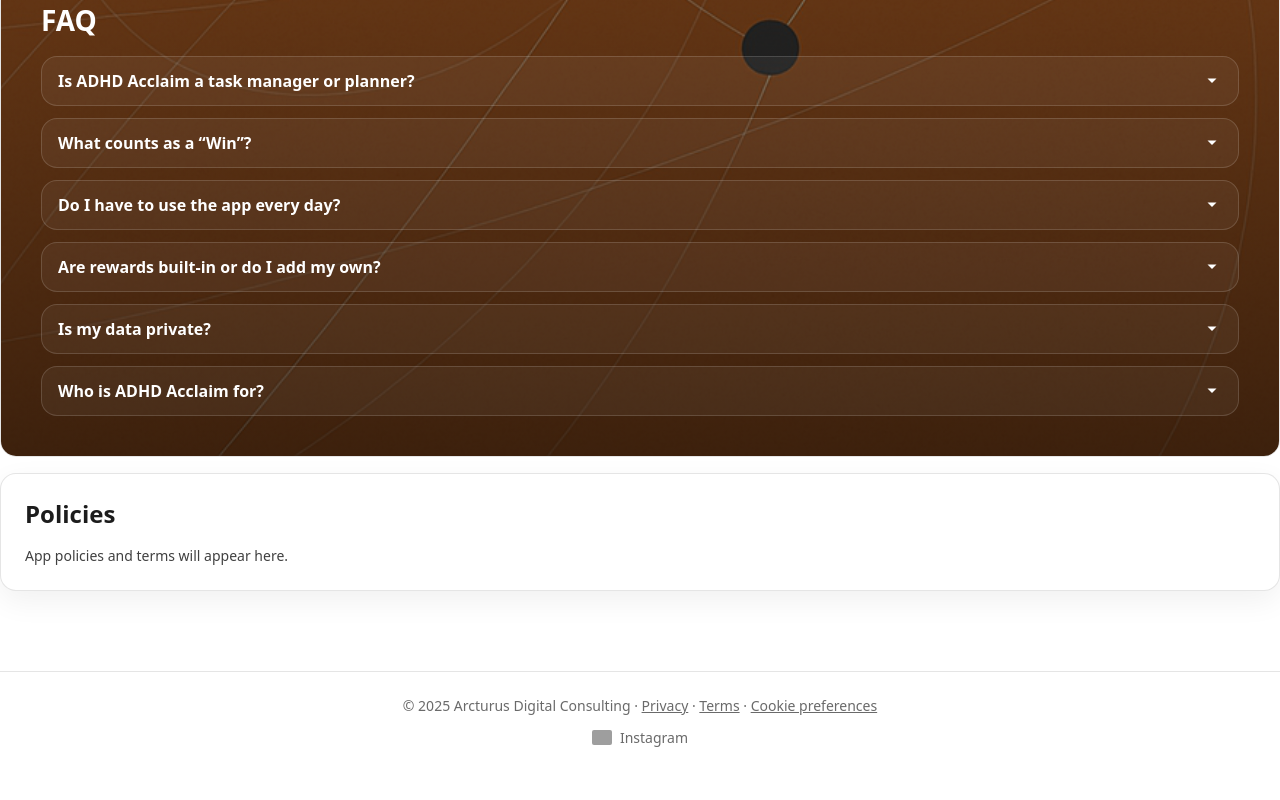
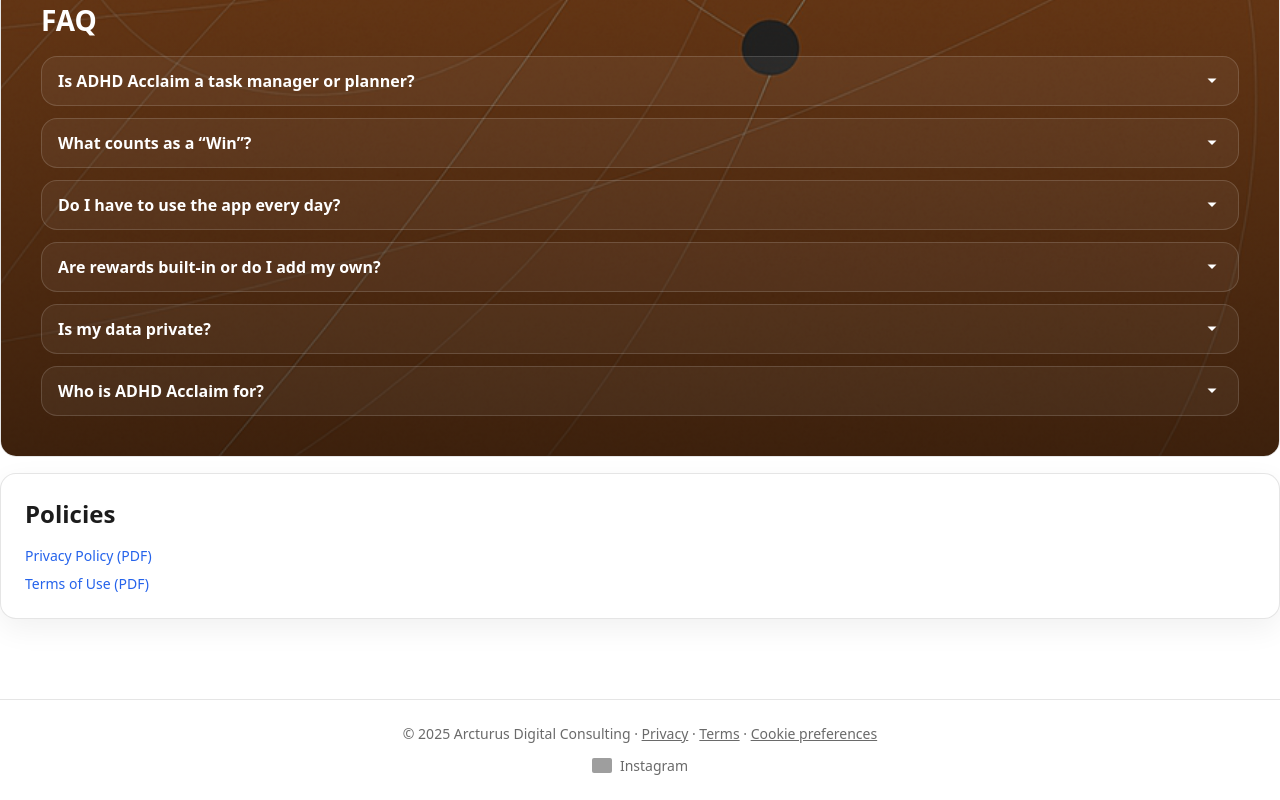
Before and after one commit to repinfaust/arcturusdc.github.io, a Next.js app: page /apps/adhd-acclaim in a window 1280 px wide. Shown: the part 1300-2100 px from the top of the page. Before the commit the page ends 2072 px from the top, so only its background shows below. Built offline with nearby package versions, Linux system fonts and the light colour scheme; no server answers; grey boxes are pictures that could not be loaded.

Commit message:
Update page.js

```diff
--- a/src/app/apps/adhd-acclaim/page.js
+++ b/src/app/apps/adhd-acclaim/page.js
@@ -184,10 +184,31 @@
         </div>
       </section>
 
-      {/* Policies section (optional) */}
+      {/* Policies section */}
       <section className="card p-6 mt-4">
         <h2 className="text-2xl font-extrabold mb-4">Policies</h2>
-        <p className="text-sm text-neutral-700">App policies and terms will appear here.</p>
+        <ul className="space-y-2 text-sm">
+          <li>
+            <Link
+              href="/assets/policies/ADHD_Acclaim_PrivacyPolicy.pdf"
+              target="_blank"
+              rel="noopener noreferrer"
+              className="text-blue-600 hover:underline"
+            >
+              Privacy Policy (PDF)
+            </Link>
+          </li>
+          <li>
+            <Link
+              href="/assets/policies/ADHD_Acclaim_TermsOfUse.pdf"
+              target="_blank"
+              rel="noopener noreferrer"
+              className="text-blue-600 hover:underline"
+            >
+              Terms of Use (PDF)
+            </Link>
+          </li>
+        </ul>
       </section>
     </main>
   );
```
